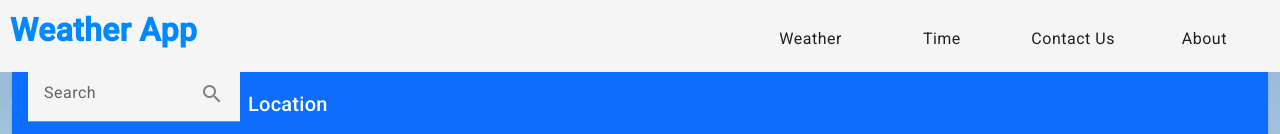
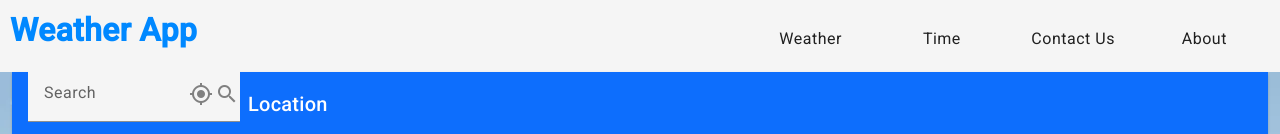
Before and after one commit to PraveenJayaratnam/ParkerWeatherApp, an Angular app: page / in a window 1280 px wide. Shown: the top 134 px of the page. Built offline with nearby package versions, Linux system fonts and the light colour scheme.

Commit message:
Add detect location function

```diff
--- a/src/app/home/home.component.html
+++ b/src/app/home/home.component.html
@@ -4,6 +4,12 @@
       <form>
         <mat-form-field>
           <input matInput type="text" placeholder="Search">
+          <mat-autocomplete #auto="matAutocomplete">
+            <mat-option *ngFor="let location of filteredLocations | async" [value]="location">
+              {{ location }}
+            </mat-option>
+          </mat-autocomplete>
+          <mat-icon class="location-icon" (click)="detectLocation()">my_location</mat-icon>
           <mat-icon class="search-icon" (click)="searchLocation()">search</mat-icon>
         </mat-form-field>
       </form>
--- a/src/app/home/home.component.scss
+++ b/src/app/home/home.component.scss
@@ -23,8 +23,21 @@
 .search-icon {
   color: grey;
   vertical-align: middle;
-  margin-left: -24px;
+  position: relative;
+  right: 33px;
   cursor: pointer;
+}
+
+.location-icon {
+  color: grey;
+  vertical-align: middle;
+  position: relative;
+  right: 35px;
+  cursor: pointer;
+}
+
+.location-icon:hover {
+  color: #0088ff;
 }
 
 .search-icon:hover {
--- a/src/app/home/home.component.ts
+++ b/src/app/home/home.component.ts
@@ -1,4 +1,6 @@
 import { Component } from '@angular/core';
+import { FormControl } from '@angular/forms';
+import { Observable, map, startWith } from 'rxjs';
 
 @Component({
   selector: 'app-home',
@@ -6,5 +8,42 @@ import { Component } from '@angular/core';
   styleUrls: ['./home.component.scss'],
 })
 export class HomeComponent {
+  locationControl = new FormControl();
+  locations: string[] = [];
+
+  filteredLocations: Observable<string[]>;
+
+  constructor() {
+    this.filteredLocations = this.locationControl.valueChanges.pipe(
+      startWith(''),
+      map((value) => this.filterLocations(value))
+    );
+  }
+
+  private filterLocations(value: string): string[] {
+    const filterValue = value.toLowerCase();
+    return this.locations.filter((location) =>
+      location.toLowerCase().includes(filterValue)
+    );
+  }
+
   searchLocation() {}
+
+  detectLocation() {
+    if (navigator.geolocation) {
+      navigator.geolocation.getCurrentPosition(
+        (position) => {
+          const latitude = position.coords.latitude;
+          const longitude = position.coords.longitude;
+          console.log('Latitude:', latitude);
+          console.log('Longitude:', longitude);
+        },
+        (error) => {
+          console.error('Error getting location:', error);
+        }
+      );
+    } else {
+      console.error('Geolocation is not supported by this browser.');
+    }
+  }
 }
```
